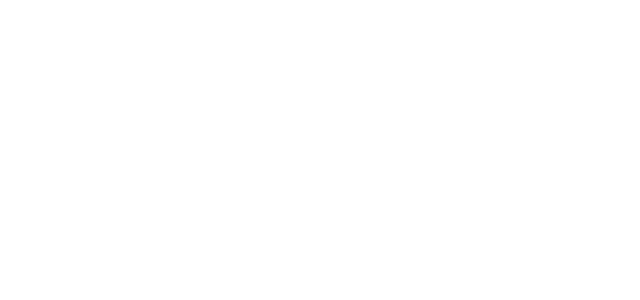
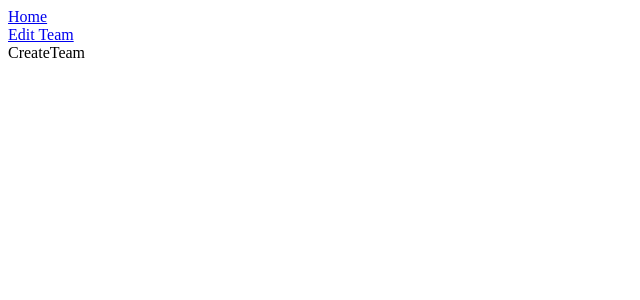
Before and after one commit to leoalexdeveloper/pokedex, a Vue app: page /create in a window 1280 px wide. Before the commit this address had no page. Shown: the top 300 px of the page, without its empty margins (0-640 px from the left). Built offline with nearby package versions, Linux system fonts and the light colour scheme.

Commit message:
initiate NavBar and create CreateTeam route and view

```diff
--- a/src/App.vue
+++ b/src/App.vue
@@ -1,10 +1,12 @@
 <script setup lang="ts">
+import NavBar from "./components/NavBar.vue"
 
 </script>
 
 <template>
  <div>
-
+     <NavBar />
+     <router-view></router-view>
  </div>
 </template>
 
--- /dev/null
+++ b/src/components/NavBar.vue
@@ -0,0 +1,20 @@
+<template>
+    <div>
+        <nav class="nav-bar">
+            <NavBarBtnDefaultRoute path="/" title="Home"/>
+            <NavBarBtntRouteParams :path="editTeamBtnPath" title="Edit Team"/>
+        </nav>
+    </div>
+</template>
+
+<script lang="ts" setup>
+//imports
+import NavBarBtnDefaultRoute from "./NavBarBtnDefaultRoute.vue"
+import NavBarBtntRouteParams from "./NavBarBtnRouteParams.vue"
+
+import type { TPath } from "../types/NavBarBtnRouteParams"
+
+//data
+const editTeamBtnPath:TPath = {name:"CreateTeam", params:{teamName:"nomeDoTime"}}
+
+</script>
--- /dev/null
+++ b/src/components/NavBarBtnDefaultRoute.vue
@@ -0,0 +1,20 @@
+<template>
+    <div>
+        <router-link :to="path">{{title}}</router-link>
+    </div>
+</template>
+
+<script lang="ts" setup>
+import { defineProps } from "vue"
+
+const props = defineProps({
+	path:{
+		type:String,
+		required:true
+	},
+	title:{
+		type:String,
+		required:true
+	}
+})
+</script>
--- /dev/null
+++ b/src/components/NavBarBtnRouteParams.vue
@@ -0,0 +1,20 @@
+<template>
+    <div>
+        <router-link :to="path">{{title}}</router-link>
+    </div>
+</template>
+
+<script lang="ts" setup>
+import { defineProps } from "vue"
+
+const props = defineProps({
+	path:{
+		type:Object,
+		required:true
+	},
+	title:{
+		type:String,
+		required:true
+	}
+})
+</script>
--- a/src/router/index.ts
+++ b/src/router/index.ts
@@ -1,7 +1,8 @@
 import { createRouter, createWebHistory } from "vue-router"
-import HomeView from "../views/HomeView.vue"
+import HomeView from "../views/Home_View.vue"
 const routes = [
-	{path:"/", name:"Home", component:HomeView}
+	{path:"/", name:"Home", component:HomeView},
+	{path:"/create", name:"CreateTeam", component:()=>import(/**webpackChunkName*/"../views/CreateTeam_View.vue")}
 ]
 
 const router = createRouter({
--- /dev/null
+++ b/src/types/NavBarBtnRouteParams.ts
@@ -0,0 +1 @@
+export type TPath = {name:string, params:{[key:string]:string}}
--- /dev/null
+++ b/src/views/CreateTeam_View.vue
@@ -0,0 +1,9 @@
+<template>
+    <div>
+        CreateTeam
+    </div>
+</template>
+
+<script lang="ts" setup>
+
+</script>
--- a/src/views/HomeView.vue
+++ b/src/views/Home_View.vue
@@ -1,6 +1,6 @@
 <template>
     <div>
-
+        Home
     </div>
 </template>
 
```
